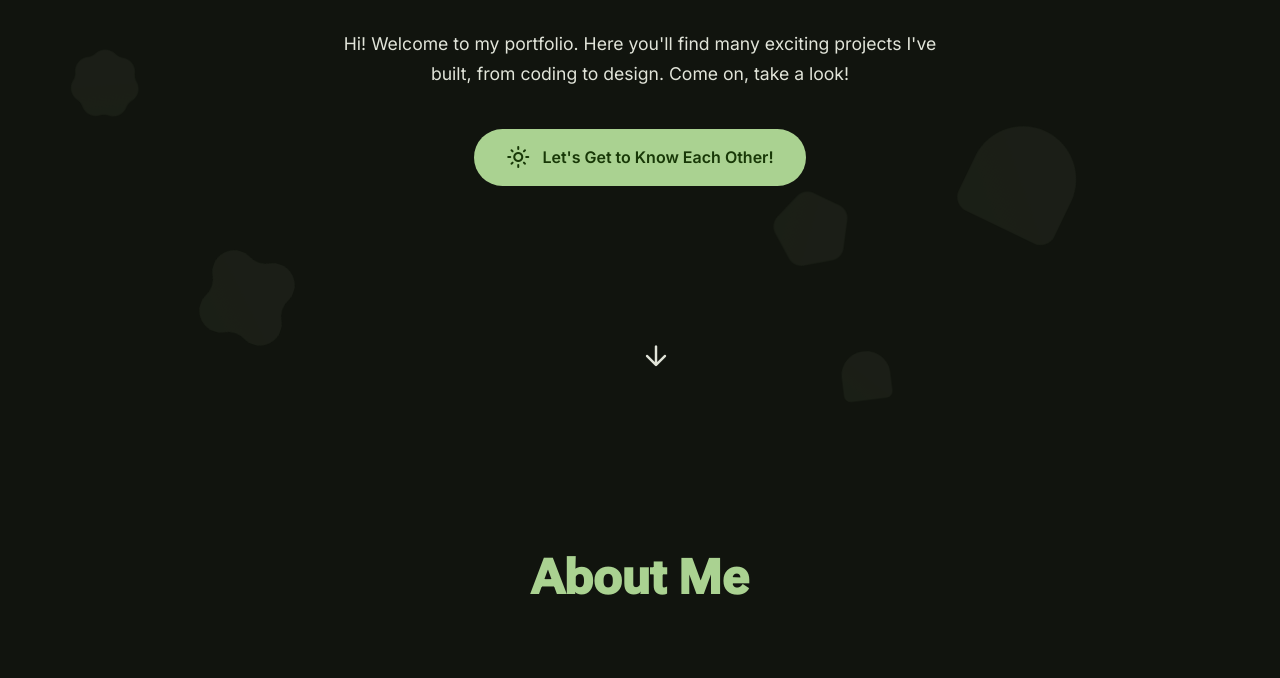
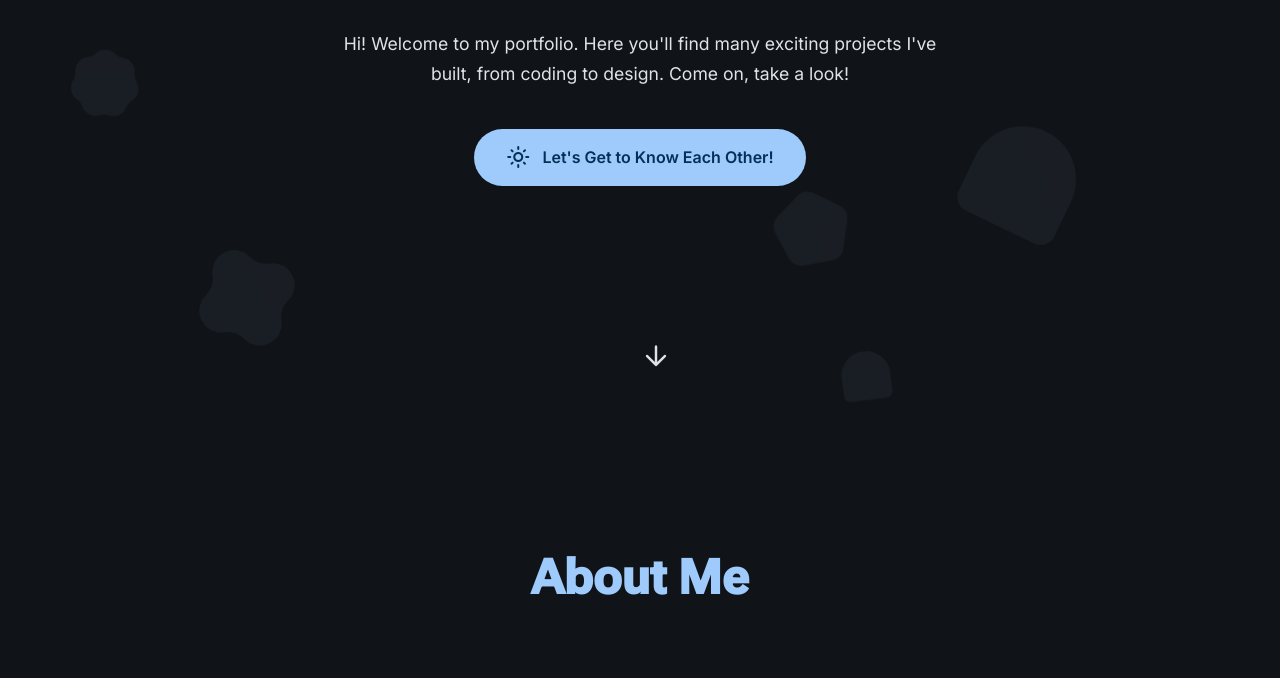
Before and after one commit to ibratabian17/ibratabian17.github.io, a plain HTML site: page index.html in a window 1280 px wide. Shown: the part 388-1066 px from the top of the page. Drawn offline with nearby package versions, Linux system fonts and the light colour scheme.

Commit message:
Automatic: change the pallete

```diff
--- a/index.css
+++ b/index.css
@@ -6,55 +6,55 @@
 
 :root {
     /* M3 Color Palette (Dark Theme) */
-    --md-sys-color-primary: rgb(170 210 145);
-  --md-sys-color-surface-tint: rgb(170 210 145);
-  --md-sys-color-on-primary: rgb(24 56 7);
-  --md-sys-color-primary-container: rgb(46 79 28);
-  --md-sys-color-on-primary-container: rgb(197 239 170);
-  --md-sys-color-secondary: rgb(189 203 175);
-  --md-sys-color-on-secondary: rgb(40 52 32);
-  --md-sys-color-secondary-container: rgb(62 74 53);
-  --md-sys-color-on-secondary-container: rgb(217 231 202);
-  --md-sys-color-tertiary: rgb(160 207 207);
-  --md-sys-color-on-tertiary: rgb(0 55 55);
-  --md-sys-color-tertiary-container: rgb(30 78 78);
-  --md-sys-color-on-tertiary-container: rgb(187 235 235);
+    --md-sys-color-primary: rgb(159 202 252);
+  --md-sys-color-surface-tint: rgb(159 202 252);
+  --md-sys-color-on-primary: rgb(0 50 87);
+  --md-sys-color-primary-container: rgb(23 73 116);
+  --md-sys-color-on-primary-container: rgb(209 228 255);
+  --md-sys-color-secondary: rgb(186 200 219);
+  --md-sys-color-on-secondary: rgb(37 49 64);
+  --md-sys-color-secondary-container: rgb(59 72 88);
+  --md-sys-color-on-secondary-container: rgb(214 228 247);
+  --md-sys-color-tertiary: rgb(214 190 229);
+  --md-sys-color-on-tertiary: rgb(58 41 72);
+  --md-sys-color-tertiary-container: rgb(82 64 96);
+  --md-sys-color-on-tertiary-container: rgb(242 218 255);
   --md-sys-color-error: rgb(255 180 171);
   --md-sys-color-on-error: rgb(105 0 5);
   --md-sys-color-error-container: rgb(147 0 10);
   --md-sys-color-on-error-container: rgb(255 218 214);
-  --md-sys-color-background: rgb(17 20 14);
-  --md-sys-color-on-background: rgb(225 228 217);
-  --md-sys-color-surface: rgb(17 20 14);
-  --md-sys-color-on-surface: rgb(225 228 217);
-  --md-sys-color-surface-variant: rgb(67 72 62);
-  --md-sys-color-on-surface-variant: rgb(195 200 187);
-  --md-sys-color-outline: rgb(141 146 134);
-  --md-sys-color-outline-variant: rgb(67 72 62);
+  --md-sys-color-background: rgb(16 20 24);
+  --md-sys-color-on-background: rgb(225 226 232);
+  --md-sys-color-surface: rgb(16 20 24);
+  --md-sys-color-on-surface: rgb(225 226 232);
+  --md-sys-color-surface-variant: rgb(66 71 78);
+  --md-sys-color-on-surface-variant: rgb(195 199 207);
+  --md-sys-color-outline: rgb(140 145 153);
+  --md-sys-color-outline-variant: rgb(66 71 78);
   --md-sys-color-shadow: rgb(0 0 0);
   --md-sys-color-scrim: rgb(0 0 0);
-  --md-sys-color-inverse-surface: rgb(225 228 217);
-  --md-sys-color-inverse-on-surface: rgb(46 49 43);
-  --md-sys-color-inverse-primary: rgb(69 103 49);
-  --md-sys-color-primary-fixed: rgb(197 239 170);
-  --md-sys-color-on-primary-fixed: rgb(8 33 0);
-  --md-sys-color-primary-fixed-dim: rgb(170 210 145);
-  --md-sys-color-on-primary-fixed-variant: rgb(46 79 28);
-  --md-sys-color-secondary-fixed: rgb(217 231 202);
-  --md-sys-color-on-secondary-fixed: rgb(19 31 13);
-  --md-sys-color-secondary-fixed-dim: rgb(189 203 175);
-  --md-sys-color-on-secondary-fixed-variant: rgb(62 74 53);
-  --md-sys-color-tertiary-fixed: rgb(187 235 235);
-  --md-sys-color-on-tertiary-fixed: rgb(0 32 32);
-  --md-sys-color-tertiary-fixed-dim: rgb(160 207 207);
-  --md-sys-color-on-tertiary-fixed-variant: rgb(30 78 78);
-  --md-sys-color-surface-dim: rgb(17 20 14);
-  --md-sys-color-surface-bright: rgb(55 58 51);
-  --md-sys-color-surface-container-lowest: rgb(12 15 9);
-  --md-sys-color-surface-container-low: rgb(25 29 22);
-  --md-sys-color-surface-container: rgb(29 33 26);
-  --md-sys-color-surface-container-high: rgb(40 43 36);
-  --md-sys-color-surface-container-highest: rgb(50 54 47);
+  --md-sys-color-inverse-surface: rgb(225 226 232);
+  --md-sys-color-inverse-on-surface: rgb(46 49 53);
+  --md-sys-color-inverse-primary: rgb(52 97 142);
+  --md-sys-color-primary-fixed: rgb(209 228 255);
+  --md-sys-color-on-primary-fixed: rgb(0 29 53);
+  --md-sys-color-primary-fixed-dim: rgb(159 202 252);
+  --md-sys-color-on-primary-fixed-variant: rgb(23 73 116);
+  --md-sys-color-secondary-fixed: rgb(214 228 247);
+  --md-sys-color-on-secondary-fixed: rgb(15 28 43);
+  --md-sys-color-secondary-fixed-dim: rgb(186 200 219);
+  --md-sys-color-on-secondary-fixed-variant: rgb(59 72 88);
+  --md-sys-color-tertiary-fixed: rgb(242 218 255);
+  --md-sys-color-on-tertiary-fixed: rgb(36 20 50);
+  --md-sys-color-tertiary-fixed-dim: rgb(214 190 229);
+  --md-sys-color-on-tertiary-fixed-variant: rgb(82 64 96);
+  --md-sys-color-surface-dim: rgb(16 20 24);
+  --md-sys-color-surface-bright: rgb(54 57 62);
+  --md-sys-color-surface-container-lowest: rgb(11 14 19);
+  --md-sys-color-surface-container-low: rgb(25 28 32);
+  --md-sys-color-surface-container: rgb(29 32 36);
+  --md-sys-color-surface-container-high: rgb(39 42 47);
+  --md-sys-color-surface-container-highest: rgb(50 53 58);
     /* For RGBA */
 
     /* M3 Shape & Corner Radius */
```
